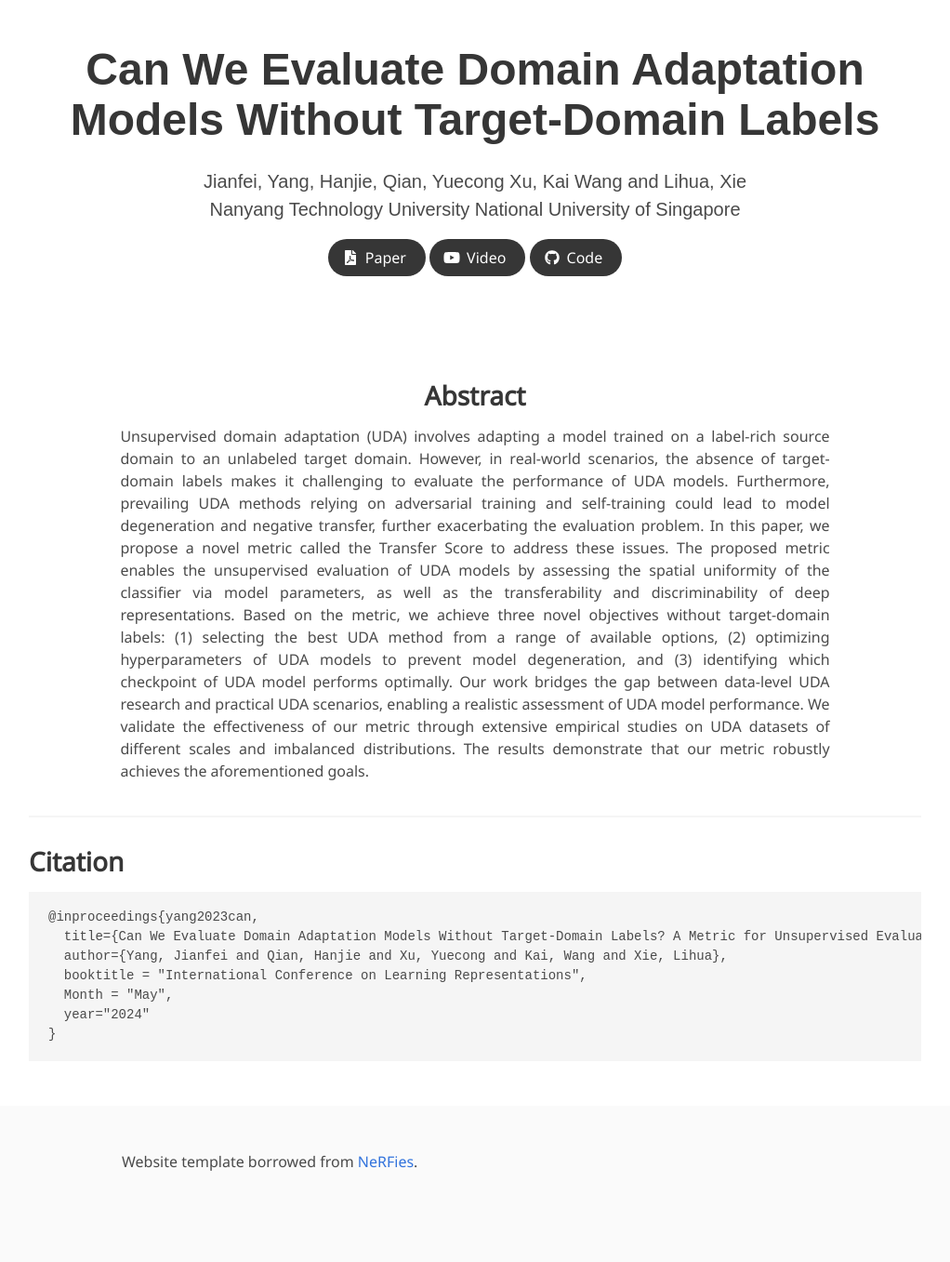
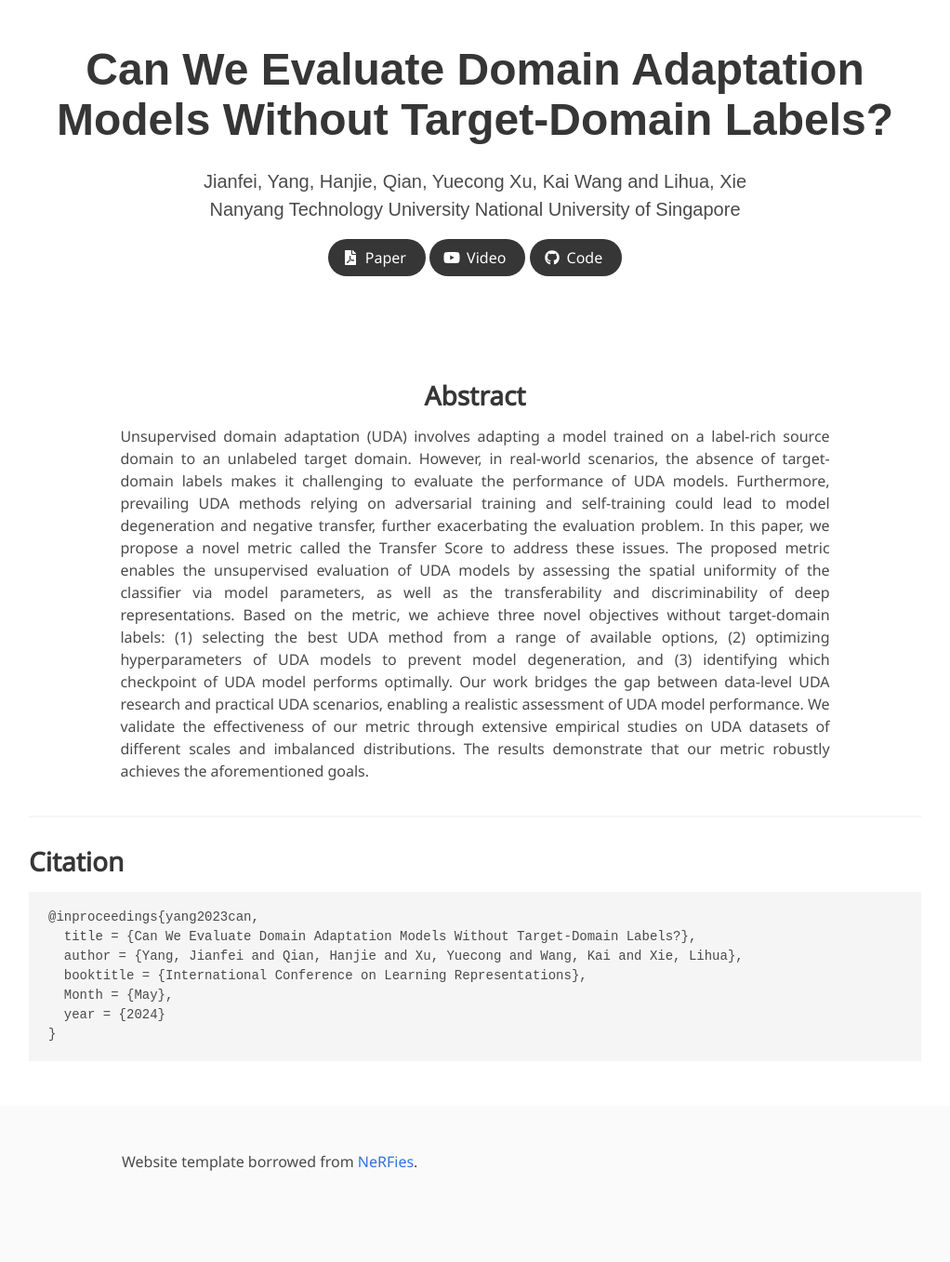
Before and after one commit to sleepyseal/TransferScoreWeb, a Jekyll site: the page built from index.md, in a window 1280 px wide. Shown: the whole page at 93% size, without its empty margins (129-1151 px from the left). Built offline with Jekyll 4.4.1, drawn with Linux system fonts in a browser that asks for light colours; some web fonts are replaced.

Commit message:
Update index.md

````diff
--- a/index.md
+++ b/index.md
@@ -2,7 +2,7 @@
 layout: project_page
 permalink: /
 
-title: Can We Evaluate Domain Adaptation Models Without Target-Domain Labels
+title: Can We Evaluate Domain Adaptation Models Without Target-Domain Labels?
 authors:
     Jianfei, Yang, Hanjie, Qian, Yuecong Xu, Kai Wang and Lihua, Xie
 affiliations:
@@ -27,10 +27,10 @@ Unsupervised domain adaptation (UDA) involves adapting a model trained on a labe
 ## Citation
 ```
 @inproceedings{yang2023can,
-  title={Can We Evaluate Domain Adaptation Models Without Target-Domain Labels? A Metric for Unsupervised Evaluation of Domain Adaptation},
-  author={Yang, Jianfei and Qian, Hanjie and Xu, Yuecong and Kai, Wang and Xie, Lihua},
-  booktitle = "International Conference on Learning Representations",
-  Month = "May",
-  year="2024"
+  title = {Can We Evaluate Domain Adaptation Models Without Target-Domain Labels?},
+  author = {Yang, Jianfei and Qian, Hanjie and Xu, Yuecong and Wang, Kai and Xie, Lihua},
+  booktitle = {International Conference on Learning Representations},
+  Month = {May},
+  year = {2024}
 }
 ```
````
